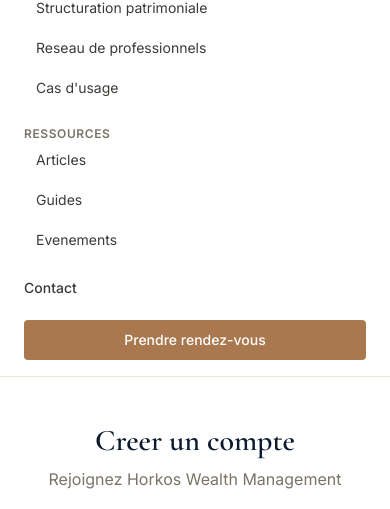
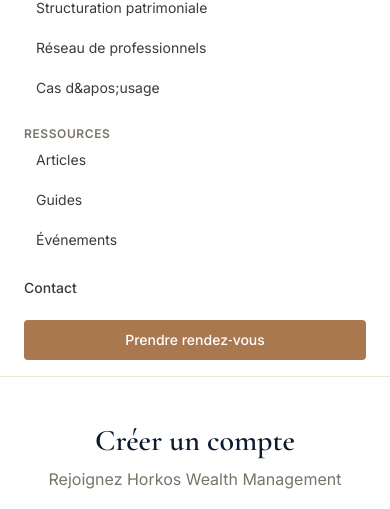
Before and after one commit to khalilzaatari-666/horkos-wm, a Next.js app: page /inscription in a window 390 px wide. Both pictures are taken after a click on the button "Menu". Shown: the part 265-774 px from the top of the page. Built offline with nearby package versions, Linux system fonts and the light colour scheme.

Commit message:
Ajout des accents sur tous les textes français

```diff
--- a/src/app/(public)/connexion/page.tsx
+++ b/src/app/(public)/connexion/page.tsx
@@ -64,7 +64,7 @@
         <div className="text-center mb-8">
           <h1 className="text-3xl font-semibold text-ink">Connexion</h1>
           <p className="mt-2 text-warm-grey">
-            Accedez a votre espace client
+            Accédez à votre espace client
           </p>
         </div>
 
@@ -144,7 +144,7 @@
         <p className="mt-6 text-center text-sm text-warm-grey">
           Pas encore de compte ?{" "}
           <Link href="/inscription" className="text-bronze hover:text-bronze-dark font-medium">
-            Creer un compte
+            Créer un compte
           </Link>
         </p>
       </div>
--- a/src/app/(public)/inscription/page.tsx
+++ b/src/app/(public)/inscription/page.tsx
@@ -26,7 +26,7 @@
     setLoading(true);
 
     if (password.length < 6) {
-      setError("Le mot de passe doit contenir au moins 6 caracteres.");
+      setError("Le mot de passe doit contenir au moins 6 caractères.");
       setLoading(false);
       return;
     }
@@ -50,7 +50,7 @@
     });
 
     if (error) {
-      setError("Une erreur est survenue. Veuillez reessayer.");
+      setError("Une erreur est survenue. Veuillez réessayer.");
       setLoading(false);
       return;
     }
@@ -73,7 +73,7 @@
     <div className="min-h-[80vh] flex items-center justify-center px-4">
       <div className="w-full max-w-md">
         <div className="text-center mb-8">
-          <h1 className="text-3xl font-semibold text-ink">Creer un compte</h1>
+          <h1 className="text-3xl font-semibold text-ink">Créer un compte</h1>
           <p className="mt-2 text-warm-grey">
             Rejoignez Horkos Wealth Management
           </p>
@@ -115,13 +115,13 @@
         <form onSubmit={handleSubmit} className="space-y-5">
           <div className="grid grid-cols-2 gap-4">
             <div>
-              <Label htmlFor="firstName">Prenom</Label>
+              <Label htmlFor="firstName">Prénom</Label>
               <Input
                 id="firstName"
                 type="text"
                 value={firstName}
                 onChange={(e) => setFirstName(e.target.value)}
-                placeholder="Prenom"
+                placeholder="Prénom"
                 required
                 className="mt-1.5"
               />
@@ -160,7 +160,7 @@
               type="password"
               value={password}
               onChange={(e) => setPassword(e.target.value)}
-              placeholder="6 caracteres minimum"
+              placeholder="6 caractères minimum"
               required
               className="mt-1.5"
             />
@@ -188,12 +188,12 @@
             disabled={loading}
             className="w-full bg-bronze hover:bg-bronze-dark text-white"
           >
-            {loading ? "Creation..." : "Creer mon compte"}
+            {loading ? "Création..." : "Créer mon compte"}
           </Button>
         </form>
 
         <p className="mt-6 text-center text-sm text-warm-grey">
-          Deja un compte ?{" "}
+          Déjà un compte ?{" "}
           <Link href="/connexion" className="text-bronze hover:text-bronze-dark font-medium">
             Se connecter
           </Link>
--- a/src/app/layout.tsx
+++ b/src/app/layout.tsx
@@ -19,7 +19,7 @@
     template: "%s | Horkos WM",
   },
   description:
-    "Cabinet de gestion de patrimoine au Maroc. Accompagnement personnalise en structuration patrimoniale, investissement et transmission.",
+    "Cabinet de gestion de patrimoine au Maroc. Accompagnement personnalisé en structuration patrimoniale, investissement et transmission.",
 };
 
 export default function RootLayout({
--- a/src/components/layout/footer.tsx
+++ b/src/components/layout/footer.tsx
@@ -13,7 +13,7 @@
             <p className="mt-2 text-sm text-warm-grey">Wealth Management</p>
             <p className="mt-4 text-sm text-warm-grey leading-relaxed">
               Cabinet de gestion de patrimoine au Maroc. Accompagnement
-              personnalise en structuration, investissement et transmission.
+              personnalisé en structuration, investissement et transmission.
             </p>
           </div>
 
@@ -30,7 +30,7 @@
               </li>
               <li>
                 <Link href="/cabinet/modele" className="text-sm text-gray-400 hover:text-white transition-colors">
-                  Notre modele
+                  Notre modèle
                 </Link>
               </li>
               <li>
@@ -54,7 +54,7 @@
               </li>
               <li>
                 <Link href="/conseil/reseau" className="text-sm text-gray-400 hover:text-white transition-colors">
-                  Reseau de professionnels
+                  Réseau de professionnels
                 </Link>
               </li>
               <li>
@@ -88,7 +88,7 @@
               </li>
               <li>
                 <Link href="/questionnaire" className="text-sm text-gray-400 hover:text-white transition-colors">
-                  Prendre rendez-vous
+                  Prendre rendez‑vous
                 </Link>
               </li>
             </ul>
@@ -97,14 +97,14 @@
 
         <div className="mt-12 pt-8 border-t border-white/10 flex flex-col md:flex-row justify-between items-center gap-4">
           <p className="text-xs text-gray-500">
-            &copy; {new Date().getFullYear()} Horkos Wealth Management. Tous droits reserves.
+            &copy; {new Date().getFullYear()} Horkos Wealth Management. Tous droits réservés.
           </p>
           <div className="flex gap-6">
             <Link href="#" className="text-xs text-gray-500 hover:text-white transition-colors">
-              Mentions legales
+              Mentions légales
             </Link>
             <Link href="#" className="text-xs text-gray-500 hover:text-white transition-colors">
-              Politique de confidentialite
+              Politique de confidentialité
             </Link>
           </div>
         </div>
--- a/src/components/layout/header.tsx
+++ b/src/components/layout/header.tsx
@@ -8,7 +8,7 @@
     label: "Le cabinet",
     children: [
       { label: "Notre approche", href: "/cabinet/approche" },
-      { label: "Notre modele", href: "/cabinet/modele" },
+      { label: "Notre modèle", href: "/cabinet/modele" },
       { label: "Nos produits", href: "/cabinet/produits" },
     ],
   },
@@ -16,8 +16,8 @@
     label: "Conseil",
     children: [
       { label: "Structuration patrimoniale", href: "/conseil/structuration" },
-      { label: "Reseau de professionnels", href: "/conseil/reseau" },
-      { label: "Cas d'usage", href: "/conseil/cas-usage" },
+      { label: "Réseau de professionnels", href: "/conseil/reseau" },
+      { label: "Cas d&apos;usage", href: "/conseil/cas-usage" },
     ],
   },
   {
@@ -25,7 +25,7 @@
     children: [
       { label: "Articles", href: "/ressources/articles" },
       { label: "Guides", href: "/ressources/guides" },
-      { label: "Evenements", href: "/ressources/evenements" },
+      { label: "Événements", href: "/ressources/evenements" },
     ],
   },
   { label: "Contact", href: "/contact" },
@@ -91,7 +91,7 @@
             href="/questionnaire"
             className="bg-bronze text-white text-sm font-medium px-5 py-2.5 rounded hover:bg-bronze-dark transition-colors"
           >
-            Prendre rendez-vous
+            Prendre rendez‑vous
           </Link>
         </nav>
 
@@ -147,7 +147,7 @@
             className="block text-center bg-bronze text-white text-sm font-medium px-5 py-2.5 rounded hover:bg-bronze-dark"
             onClick={() => setMobileOpen(false)}
           >
-            Prendre rendez-vous
+            Prendre rendez‑vous
           </Link>
         </div>
       )}
```
